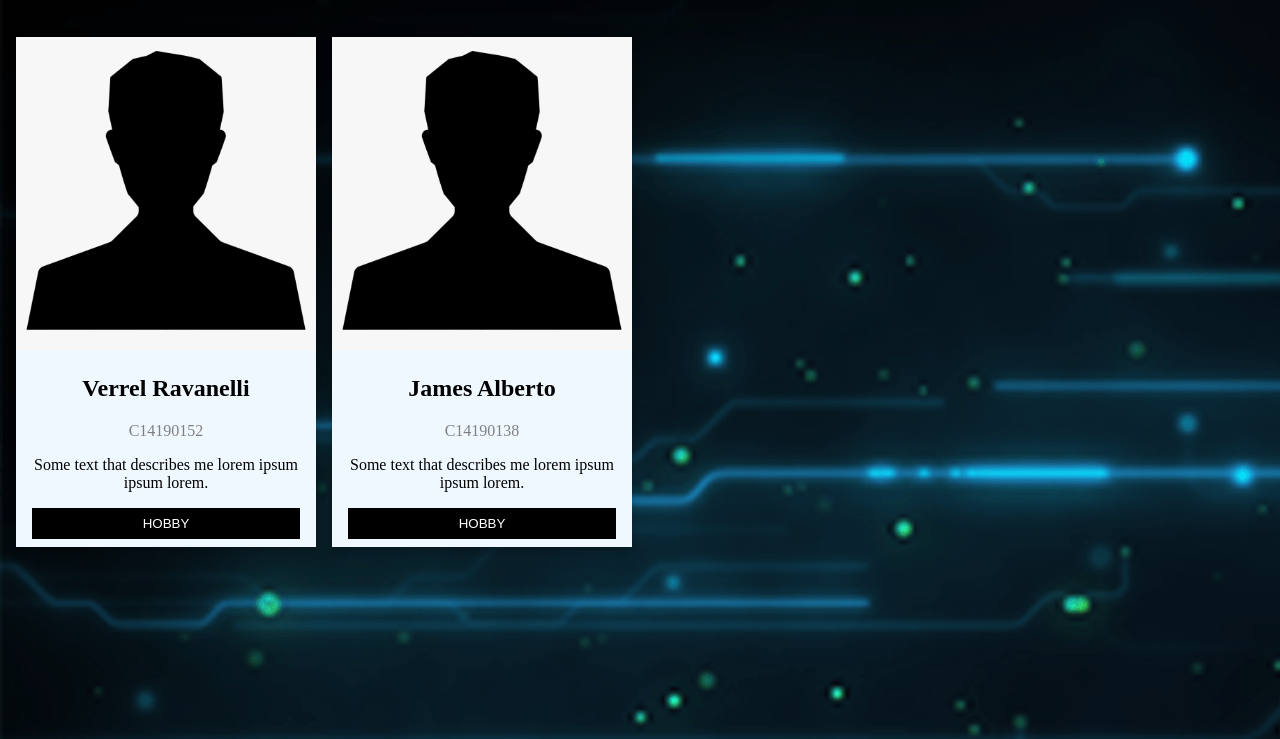
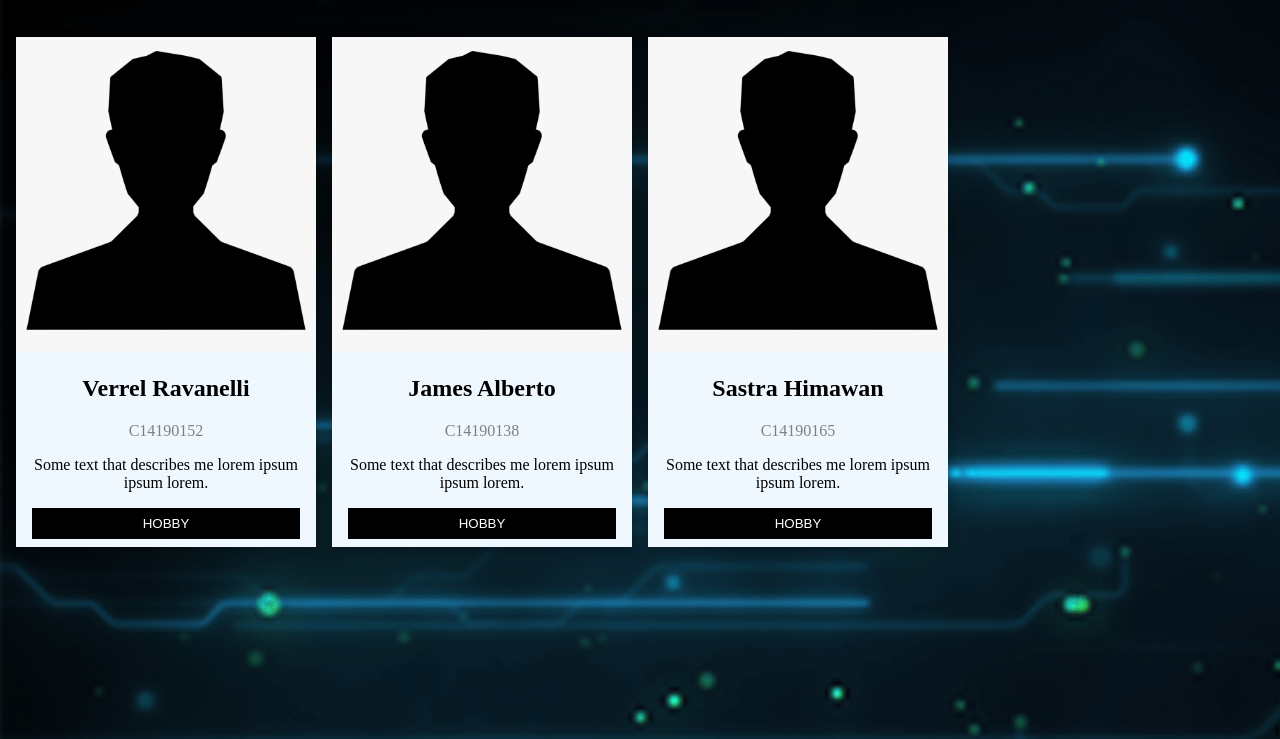
Before and after one commit to verrelravanelli/LatihanGitAMBW, a plain HTML site: page index.html in a window 1280 px wide. Shown: the part 61-800 px from the top of the page. Drawn offline with Linux system fonts and the light colour scheme.

Commit message:
versi Sastra

```diff
--- a/index.html
+++ b/index.html
@@ -101,6 +101,18 @@ h1 {
     </div>
   </div>
 
+  <div class="column">
+    <div class="card" style="background-color: aliceblue;">
+      <img src="images/test.png" alt="Jane" style="width:100%">
+      <div class="container">
+        <h2>Sastra Himawan</h2>
+        <p class="title">C14190165</p>
+        <p>Some text that describes me lorem ipsum ipsum lorem.</p>
+        <a href="./hobbyC14190165.html"><button class="button">HOBBY</button></a>
+      </div>
+    </div>
+  </div>
+
 </div>
 
 </body>
```
Also changed, not shown: hobbyC14190165.html (added, +14 -0 lines).
